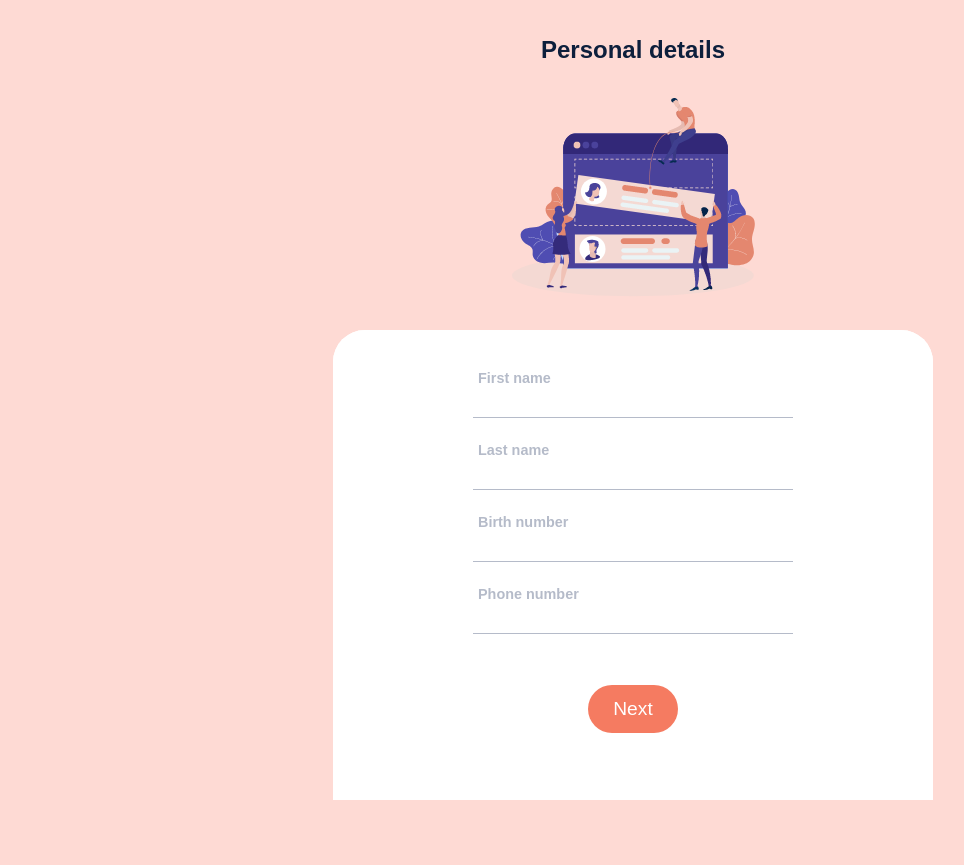
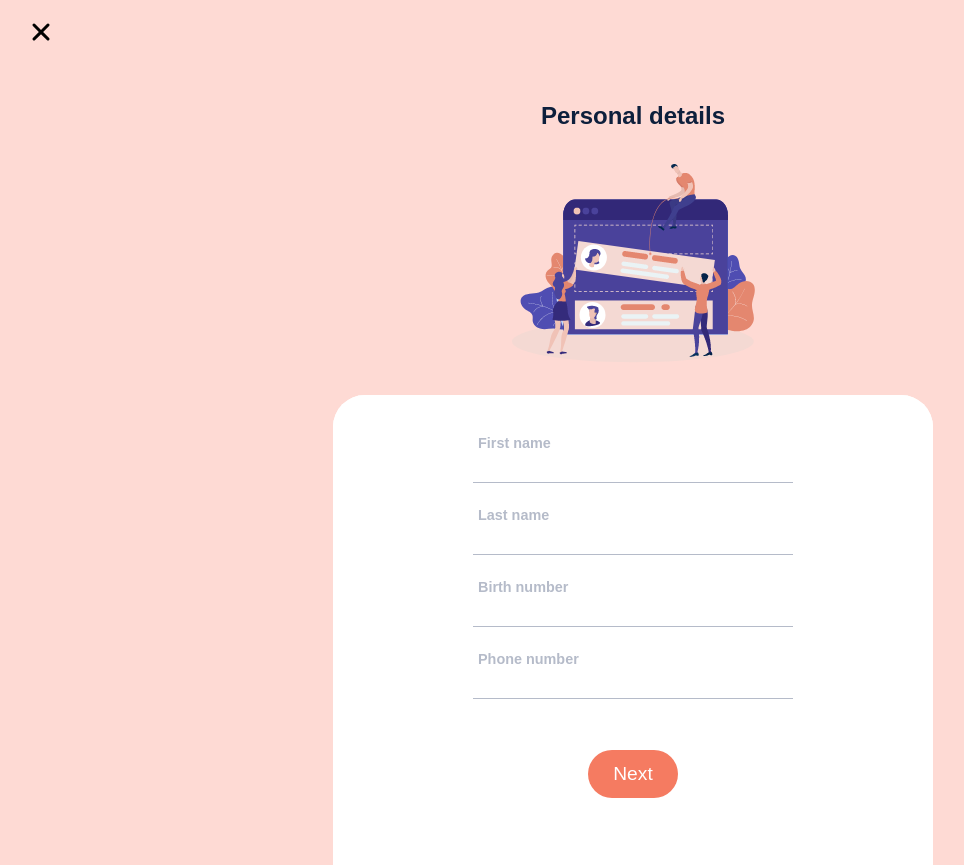
Before and after one commit to Smart-Triage/smart-triage, a Vue app: page /home in a window 1280 px wide. Both pictures are taken after a click on the button "Begin". Shown: the whole page, without its empty margins (7-971 px from the left). Before the commit the page ends 800 px from the top, so only its background shows below. Built offline with nearby package versions, Linux system fonts and the light colour scheme; what vue-head, vue-uuid would draw is missing.

Commit message:
Close button in form

```diff
--- a/src/components/Stepper.vue
+++ b/src/components/Stepper.vue
@@ -6,7 +6,17 @@
       class="step"
       :class="{ hidden: step.order !== currentStepNum }"
     >
-      <!-- <div class="top-buttons">Buttons</div> -->
+      <div class="top-buttons">
+        <router-link class="close" to="/home"
+          ><ion-icon name="close" size="large"></ion-icon
+        ></router-link>
+        <router-link
+          v-if="currentPatient.finished"
+          class="skip-to-summary"
+          to="/summary"
+          >Skip to summary</router-link
+        >
+      </div>
       <div v-if="step.order === '0'" class="home-page-top-img">
         <h1 class="page-title">Personal details</h1>
         <img src="@/assets/img/form-page-top.png" alt />
@@ -320,8 +330,21 @@ export default {
 }
 
 .top-buttons {
+  display: flex;
+  justify-content: space-between;
   width: 100%;
   padding: 1rem 2rem;
+
+  .close {
+    color: black;
+  }
+
+  .skip-to-summary {
+    color: white;
+    background-color: $secondary-color;
+    padding: 0.5rem 1rem;
+    border-radius: 5rem;
+  }
 }
 
 .step {
--- a/src/views/Home.vue
+++ b/src/views/Home.vue
@@ -18,14 +18,14 @@
       <div v-if="patients.length === 0" class="main-action">
         <button class="link btn-primary" @click="createPatient">
           <ion-icon name="person-add-outline"></ion-icon>
-          <span class="main-action-text">Begin</span>
+          <span class="main-action-button-text">Begin</span>
         </button>
       </div>
       <div v-else class="main-action">
         <p>Not going alone?</p>
         <button class="link btn-primary" @click="createPatient">
           <ion-icon name="person-add-outline"></ion-icon>
-          Fill for another person
+          <span class="main-action-button-text">Fill for another person</span>
         </button>
       </div>
     </div>
@@ -135,7 +135,7 @@ export default {
         display: flex;
         justify-content: center;
 
-        .main-action-text {
+        .main-action-button-text {
           margin-left: 1rem;
         }
       }
```
